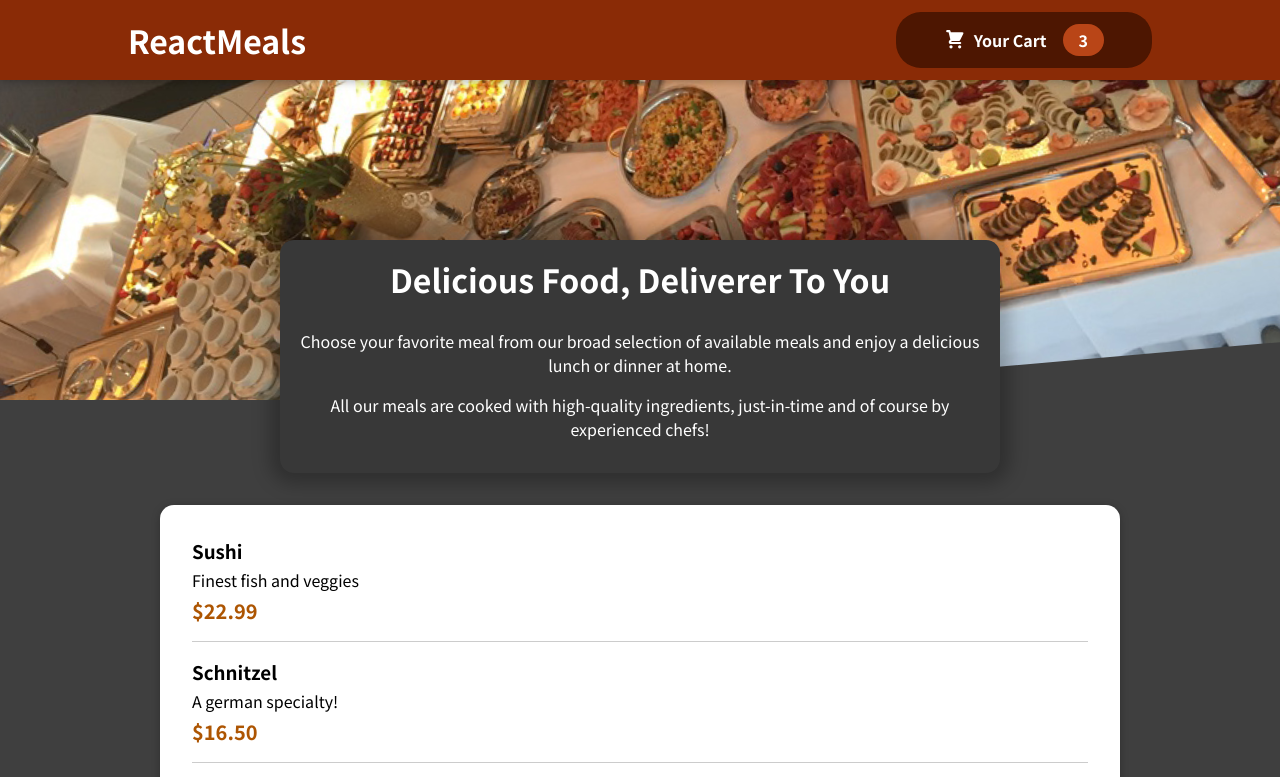
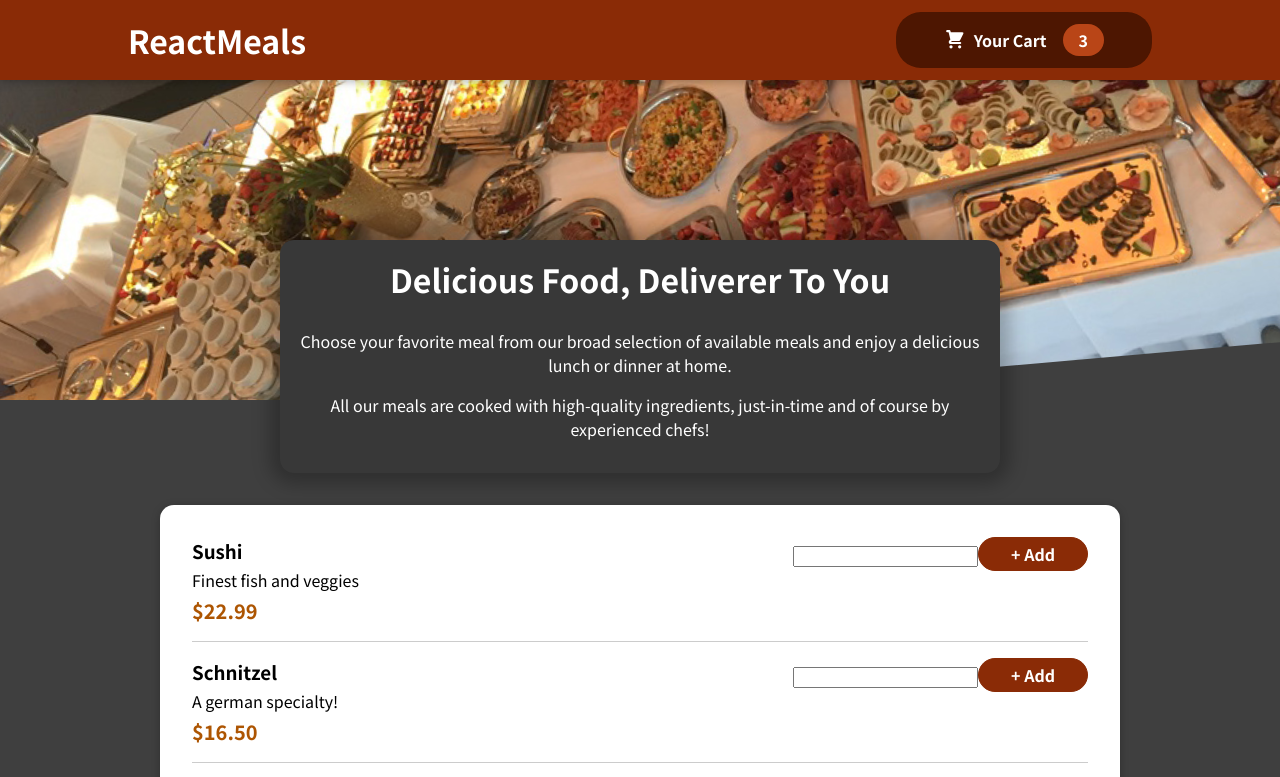
Before and after one commit to nikolas-gou/React-Courses, a React (Create React App) app in the folder Practice-Food-Order-App/: page / in a window 1280 px wide. Shown: the top 777 px of the page. Built offline with nearby package versions, Linux system fonts and the light colour scheme.

Commit message:
adding mealItemForm

```diff
--- a/Practice-Food-Order-App/src/components/Meals/MealItem/MealItem.js
+++ b/Practice-Food-Order-App/src/components/Meals/MealItem/MealItem.js
@@ -1,4 +1,6 @@
 import React from "react";
+
+import MealItemForm from "./MealItemForm";
 
 import classes from './MealItem.module.css';
 
@@ -13,7 +15,7 @@
         <div className={classes.price}>{price}</div>
       </div>
       <div>
-
+        <MealItemForm />
       </div>
     </li>
   )
--- a/Practice-Food-Order-App/src/components/Meals/MealItem/MealItemForm.js
+++ b/Practice-Food-Order-App/src/components/Meals/MealItem/MealItemForm.js
@@ -0,0 +1,12 @@
+import classes from './MealItemForm.module.css';
+
+const MealItemForm = (props) => {
+  return (
+    <form className={classes.form}>
+      <input />
+      <button>+ Add</button>
+    </form>
+  )
+};
+
+export default MealItemForm;
--- /dev/null
+++ b/Practice-Food-Order-App/src/components/Meals/MealItem/MealItemForm.module.css
@@ -0,0 +1,20 @@
+.form {
+  text-align: right;
+}
+
+.form button {
+  font: inherit;
+  cursor: pointer;
+  background-color: #8a2b06;
+  border: 1px solid #8a2b06;
+  color: white;
+  padding: 0.25rem 2rem;
+  border-radius: 20px;
+  font-weight: bold;
+}
+
+.form button:hover,
+.form button:active {
+  background-color: #641e03;
+  border-color: #641e03;
+}
```
Also changed, not shown: 1 other file (tests, documents, lock files or other folders).
